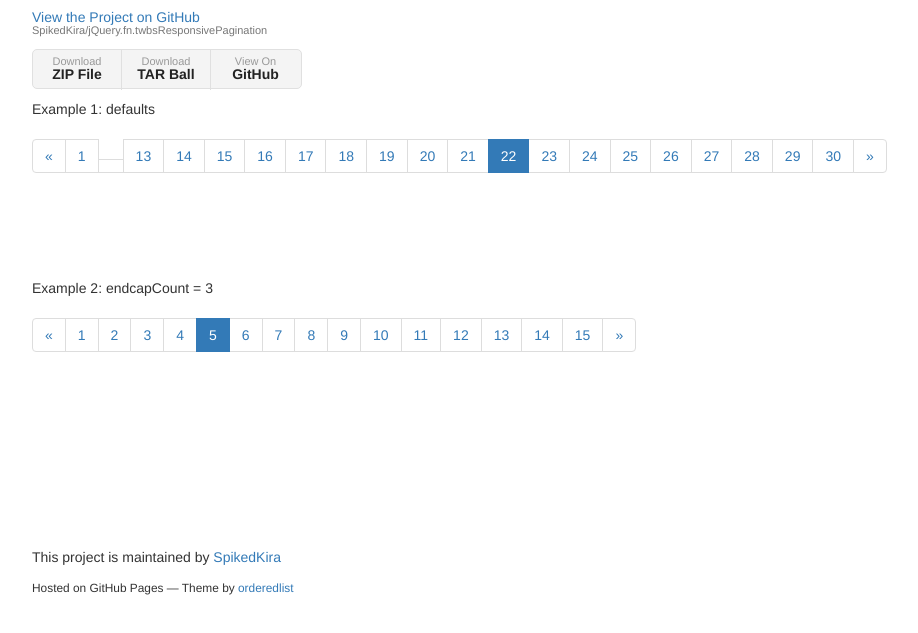
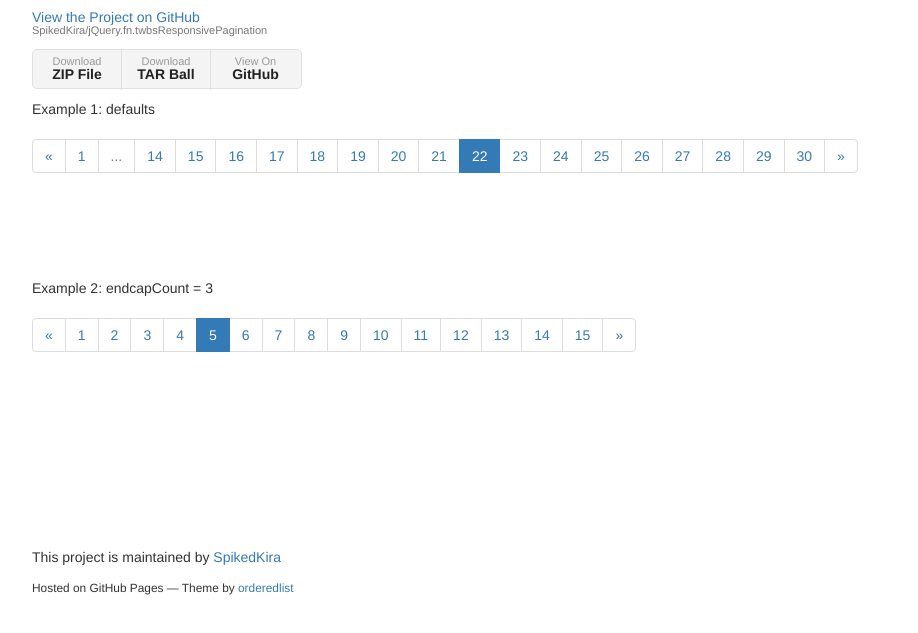
Before and after one commit to SpikedKira/jQuery.fn.twbsResponsivePagination, a plain HTML site: page index.html in a window 1280 px wide. Shown: the part 143-776 px from the top of the page, without its empty margins (178-1096 px from the left). Drawn offline with nearby package versions, Linux system fonts and the light colour scheme.

Commit message:
added styles for the overflow elements

```diff
--- a/index.html
+++ b/index.html
@@ -20,6 +20,12 @@
     <script src="https://maxcdn.bootstrapcdn.com/bootstrap/3.3.5/js/bootstrap.min.js" integrity="sha512-K1qjQ+NcF2TYO/eI3M6v8EiNYZfA95pQumfvcVrTHtwQVDG+aHRqLi/ETn2uB+1JqwYqVG3LIvdm9lj6imS/pQ==" crossorigin="anonymous"></script>
 
     <script src="javascripts/twbsResponsivePagination.js"></script>
+
+    <style>
+      .pagination > li.overflow span:before {
+        content: "...";
+      }
+    </style>
   </head>
   <body>
     <div class="wrapper">
```
